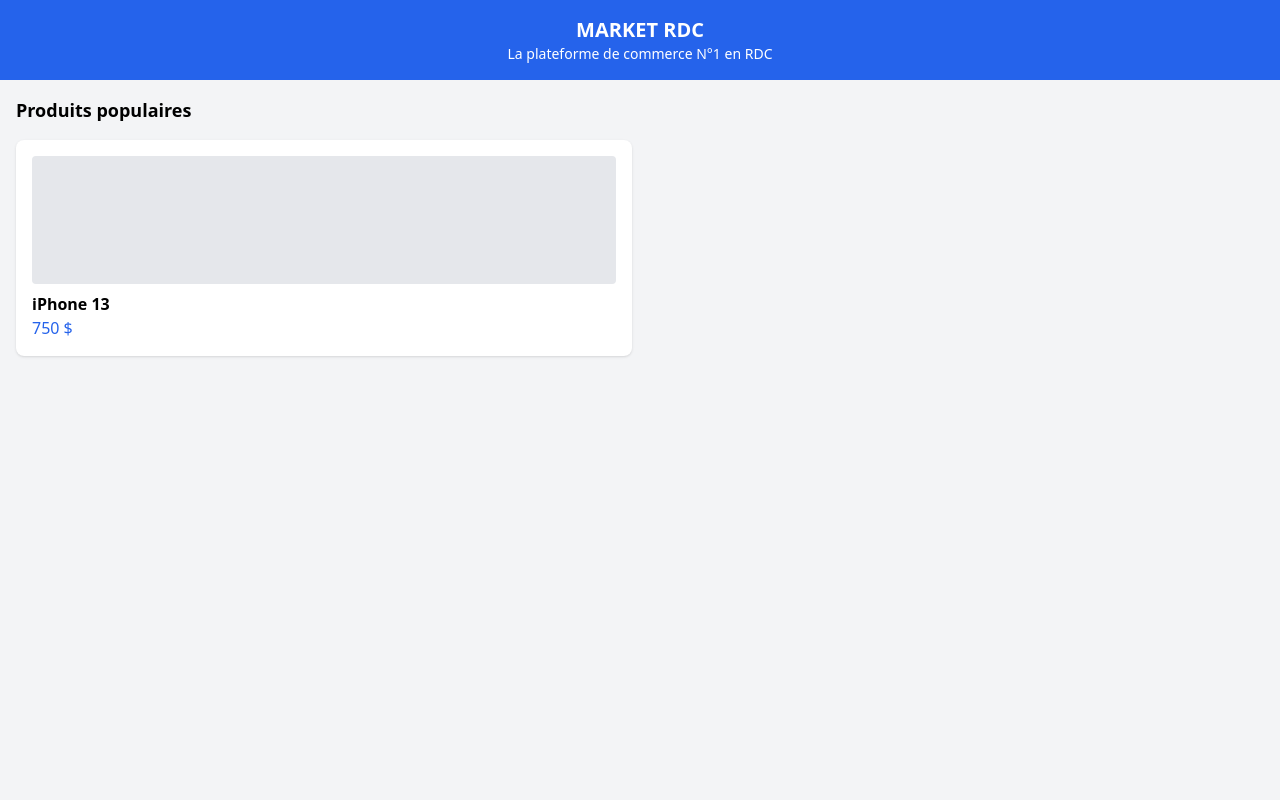
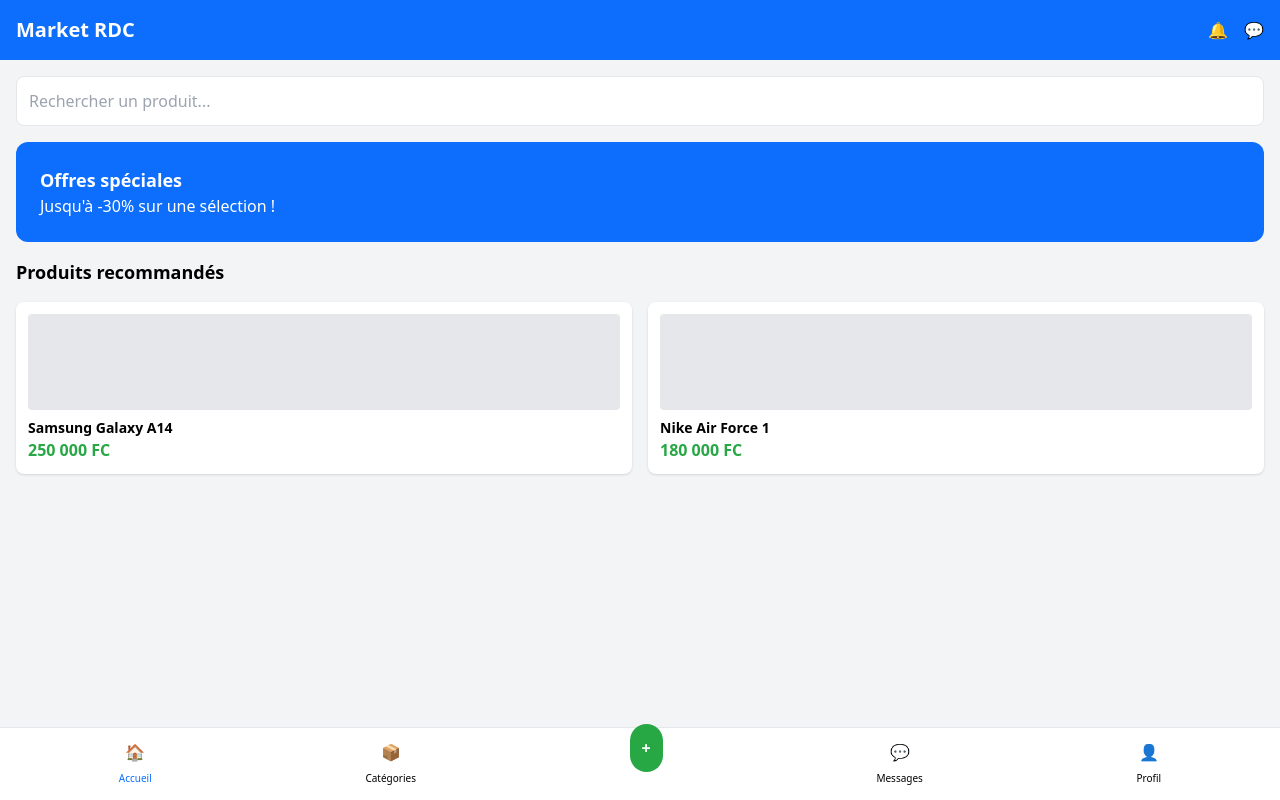
Before and after one commit to nkfils900-pixel/MARKETRDC, a plain HTML site: page index.html in a window 1280 px wide. Drawn offline with nearby package versions, Linux system fonts and the light colour scheme.

Commit message:
Update index.html

```diff
--- a/index.html
+++ b/index.html
@@ -3,26 +3,53 @@
 <head>
     <meta charset="UTF-8">
     <meta name="viewport" content="width=device-width, initial-scale=1.0">
-    <title>MARKET RDC</title>
+    <title>Market RDC</title>
     <script src="https://cdn.tailwindcss.com"></script>
 </head>
-<body class="bg-gray-100">
+<body class="bg-gray-100 font-sans pb-20">
 
-    <header class="bg-blue-600 p-4 text-white text-center">
-        <h1 class="text-xl font-bold">MARKET RDC</h1>
-        <p class="text-sm">La plateforme de commerce N°1 en RDC</p>
+    <!-- En-tête -->
+    <header class="bg-[#0D6EFD] p-4 text-white flex justify-between items-center">
+        <h1 class="font-bold text-xl">Market RDC</h1>
+        <div class="flex gap-4"><span>🔔</span><span>💬</span></div>
     </header>
 
-    <main class="p-4">
-        <h2 class="font-bold text-lg mb-4">Produits populaires</h2>
+    <!-- Recherche -->
+    <div class="p-4"><input type="text" placeholder="Rechercher un produit..." class="w-full p-3 rounded-lg border"></div>
+
+    <!-- Bannière -->
+    <div class="mx-4 bg-[#0D6EFD] text-white p-6 rounded-xl">
+        <h2 class="font-bold text-lg">Offres spéciales</h2>
+        <p>Jusqu'à -30% sur une sélection !</p>
+    </div>
+
+    <!-- Section Produits -->
+    <div class="p-4">
+        <h2 class="font-bold text-lg mb-4">Produits recommandés</h2>
         <div class="grid grid-cols-2 gap-4">
-            <div class="bg-white p-4 rounded-lg shadow">
-                <div class="bg-gray-200 h-32 mb-2 rounded"></div>
-                <h3 class="font-bold">iPhone 13</h3>
-                <p class="text-blue-600">750 $</p>
+            <!-- Produit 1 -->
+            <div class="bg-white p-3 rounded-lg shadow">
+                <div class="bg-gray-200 h-24 mb-2 rounded"></div>
+                <h3 class="font-bold text-sm">Samsung Galaxy A14</h3>
+                <p class="text-[#28A745] font-bold">250 000 FC</p>
+            </div>
+            <!-- Produit 2 -->
+            <div class="bg-white p-3 rounded-lg shadow">
+                <div class="bg-gray-200 h-24 mb-2 rounded"></div>
+                <h3 class="font-bold text-sm">Nike Air Force 1</h3>
+                <p class="text-[#28A745] font-bold">180 000 FC</p>
             </div>
         </div>
-    </main>
+    </div>
+
+    <!-- Navigation fixe en bas -->
+    <nav class="fixed bottom-0 w-full bg-white border-t p-3 flex justify-around items-center">
+        <div class="text-center text-[#0D6EFD]">🏠<br><span class="text-[10px]">Accueil</span></div>
+        <div class="text-center">📦<br><span class="text-[10px]">Catégories</span></div>
+        <div class="bg-[#28A745] text-white p-3 rounded-full -mt-8 font-bold">+</div>
+        <div class="text-center">💬<br><span class="text-[10px]">Messages</span></div>
+        <div class="text-center">👤<br><span class="text-[10px]">Profil</span></div>
+    </nav>
 
 </body>
 </html>
```
